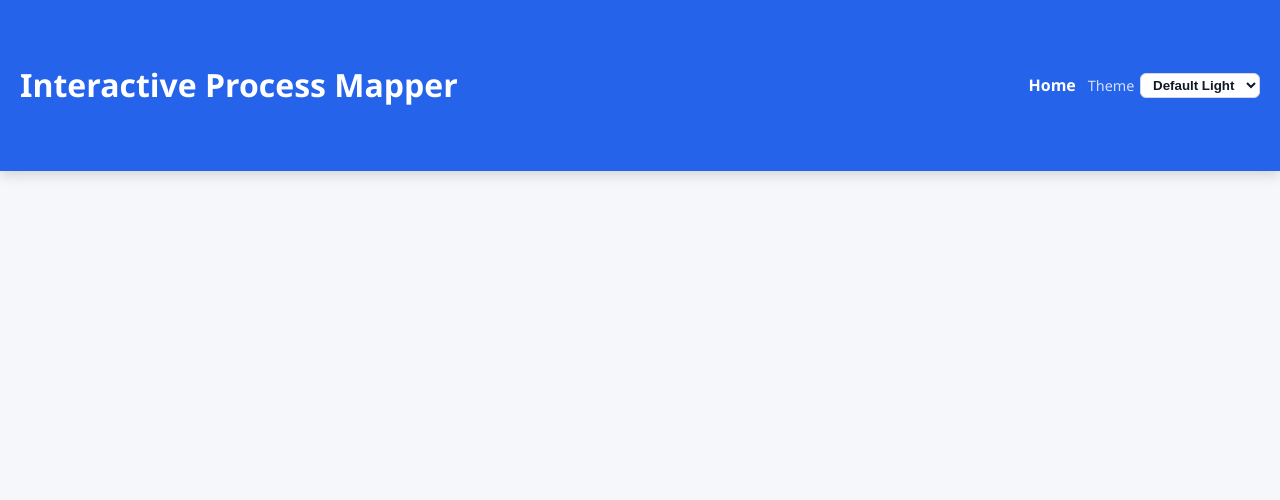
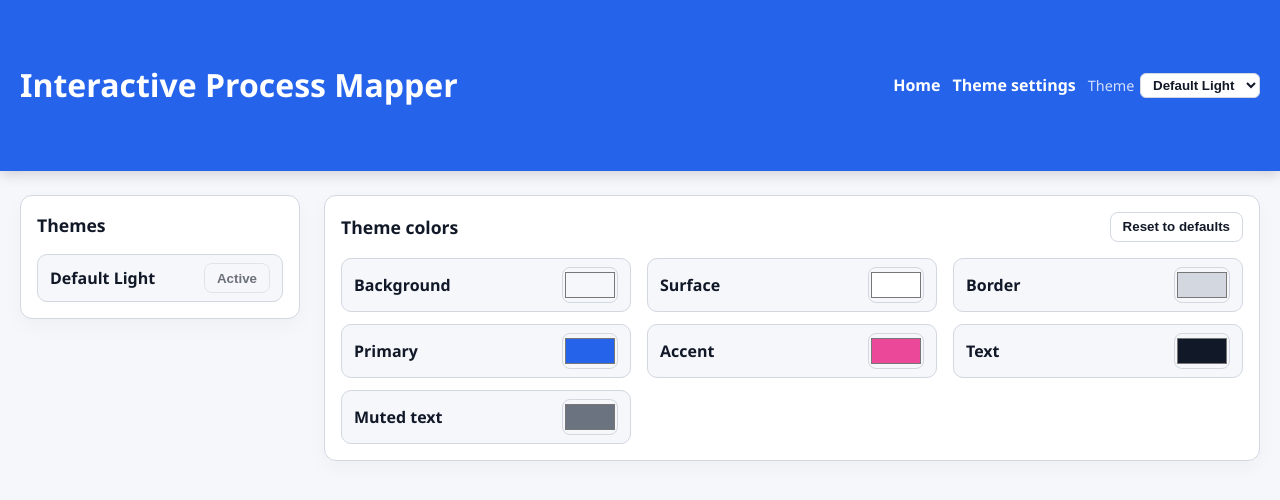
Before and after one commit to jfremag/InteractiveProcessMapper, a Vue app: page /admin/themes in a window 1280 px wide. Shown: the top 500 px of the page. Built offline with nearby package versions, Linux system fonts and the light colour scheme.

Commit message:
Add theme administration UI

```diff
--- a/src/App.vue
+++ b/src/App.vue
@@ -5,6 +5,7 @@
         <h1>Interactive Process Mapper</h1>
         <nav class="nav-actions">
           <RouterLink to="/">Home</RouterLink>
+          <RouterLink to="/admin/themes">Theme settings</RouterLink>
           <label class="theme-switcher">
             <span class="theme-label">Theme</span>
             <select v-model="selectedThemeId">
--- /dev/null
+++ b/src/components/ThemeAdmin.vue
@@ -0,0 +1,227 @@
+<template>
+  <div class="theme-admin">
+    <section class="panel themes-list">
+      <div class="panel-header">
+        <h2>Themes</h2>
+      </div>
+      <ul class="theme-items">
+        <li v-for="theme in themes" :key="theme.id" class="theme-item">
+          <div class="theme-name">{{ theme.name }}</div>
+          <button
+            class="ghost-button"
+            :disabled="theme.id === selectedThemeId"
+            @click="selectedThemeId = theme.id"
+          >
+            {{ theme.id === selectedThemeId ? 'Active' : 'Set active' }}
+          </button>
+        </li>
+      </ul>
+    </section>
+
+    <section class="panel theme-editor">
+      <div class="panel-header">
+        <h2>Theme colors</h2>
+        <button class="ghost-button" type="button" @click="resetTheme" :disabled="!currentTheme">
+          Reset to defaults
+        </button>
+      </div>
+
+      <div v-if="currentTheme" class="form-grid">
+        <div v-for="field in coreVariables" :key="field.key" class="form-row">
+          <label :for="field.key">{{ field.label }}</label>
+          <input
+            :id="field.key"
+            type="color"
+            :value="currentTheme.cssVars?.[field.key] || ''"
+            @input="updateCssVar(field.key, $event.target.value)"
+          />
+        </div>
+      </div>
+      <p v-else class="muted">Select a theme to edit.</p>
+    </section>
+  </div>
+</template>
+
+<script setup>
+import { computed, onMounted } from 'vue';
+import { useThemeStore } from '../stores/themeStore.js';
+
+const themeStore = useThemeStore();
+
+const defaultCssVars = {
+  '--pp-bg': '#f5f7fb',
+  '--pp-surface': '#ffffff',
+  '--pp-border': '#d2d7e0',
+  '--pp-primary': '#2563eb',
+  '--pp-accent': '#ec4899',
+  '--pp-text': '#111827',
+  '--pp-muted-text': '#6b7280',
+};
+
+const coreVariables = [
+  { key: '--pp-bg', label: 'Background' },
+  { key: '--pp-surface', label: 'Surface' },
+  { key: '--pp-border', label: 'Border' },
+  { key: '--pp-primary', label: 'Primary' },
+  { key: '--pp-accent', label: 'Accent' },
+  { key: '--pp-text', label: 'Text' },
+  { key: '--pp-muted-text', label: 'Muted text' },
+];
+
+const themes = computed(() => themeStore.themes);
+
+const selectedThemeId = computed({
+  get: () => themeStore.currentThemeId,
+  set: (value) => themeStore.setCurrentTheme(value),
+});
+
+const currentTheme = computed(() => themeStore.currentTheme);
+
+onMounted(() => {
+  themeStore.initFromStorage();
+});
+
+function updateCssVar(key, value) {
+  const theme = currentTheme.value;
+  if (!theme) return;
+
+  const updatedTheme = {
+    ...theme,
+    cssVars: {
+      ...theme.cssVars,
+      [key]: value,
+    },
+  };
+
+  themeStore.upsertTheme(updatedTheme);
+}
+
+function resetTheme() {
+  const theme = currentTheme.value;
+  if (!theme) return;
+
+  const updatedTheme = {
+    ...theme,
+    cssVars: {
+      ...defaultCssVars,
+    },
+  };
+
+  themeStore.upsertTheme(updatedTheme);
+}
+</script>
+
+<style scoped>
+.theme-admin {
+  display: grid;
+  grid-template-columns: 280px 1fr;
+  gap: 1.5rem;
+  align-items: flex-start;
+}
+
+.panel {
+  background: var(--pp-surface);
+  border: 1px solid var(--pp-border);
+  border-radius: 12px;
+  padding: 1rem;
+  box-shadow: 0 8px 20px rgba(0, 0, 0, 0.03);
+}
+
+.panel-header {
+  display: flex;
+  align-items: center;
+  justify-content: space-between;
+  margin-bottom: 1rem;
+}
+
+.panel h2 {
+  margin: 0;
+  font-size: 1.1rem;
+}
+
+.theme-items {
+  list-style: none;
+  padding: 0;
+  margin: 0;
+  display: flex;
+  flex-direction: column;
+  gap: 0.75rem;
+}
+
+.theme-item {
+  display: flex;
+  align-items: center;
+  justify-content: space-between;
+  padding: 0.5rem 0.75rem;
+  border: 1px solid var(--pp-border);
+  border-radius: 10px;
+  background: var(--pp-bg);
+}
+
+.theme-name {
+  font-weight: 600;
+}
+
+.theme-editor .form-grid {
+  display: grid;
+  grid-template-columns: repeat(auto-fit, minmax(220px, 1fr));
+  gap: 0.75rem 1rem;
+}
+
+.form-row {
+  display: flex;
+  align-items: center;
+  justify-content: space-between;
+  gap: 0.75rem;
+  padding: 0.5rem 0.75rem;
+  border: 1px solid var(--pp-border);
+  border-radius: 10px;
+  background: var(--pp-bg);
+}
+
+.form-row label {
+  font-weight: 600;
+  color: var(--pp-text);
+}
+
+.form-row input[type='color'] {
+  width: 56px;
+  height: 36px;
+  padding: 0;
+  border: 1px solid var(--pp-border);
+  border-radius: 8px;
+  background: transparent;
+  cursor: pointer;
+}
+
+.ghost-button {
+  background: transparent;
+  border: 1px solid var(--pp-border);
+  color: var(--pp-text);
+  padding: 0.4rem 0.75rem;
+  border-radius: 8px;
+  cursor: pointer;
+  font-weight: 600;
+  transition: background-color 0.2s ease, color 0.2s ease;
+}
+
+.ghost-button:hover:enabled {
+  background: var(--pp-primary);
+  color: #fff;
+}
+
+.ghost-button:disabled {
+  opacity: 0.6;
+  cursor: not-allowed;
+}
+
+.muted {
+  color: var(--pp-muted-text);
+}
+
+@media (max-width: 900px) {
+  .theme-admin {
+    grid-template-columns: 1fr;
+  }
+}
+</style>
--- a/src/router/index.js
+++ b/src/router/index.js
@@ -3,11 +3,13 @@ import { createRouter, createWebHistory } from 'vue-router';
 const ProcessList = () => import('../components/ProcessList.vue');
 const ProcessEditor = () => import('../components/ProcessEditor.vue');
 const ProcessViewer = () => import('../components/ProcessViewer.vue');
+const ThemeAdmin = () => import('../components/ThemeAdmin.vue');
 
 const routes = [
   { path: '/', name: 'home', component: ProcessList },
   { path: '/editor/:id', name: 'editor', component: ProcessEditor },
   { path: '/viewer/:id', name: 'viewer', component: ProcessViewer },
+  { path: '/admin/themes', name: 'theme-admin', component: ThemeAdmin },
 ];
 
 const router = createRouter({
```
